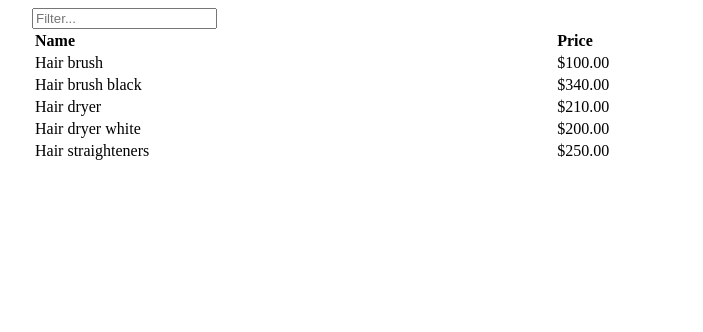
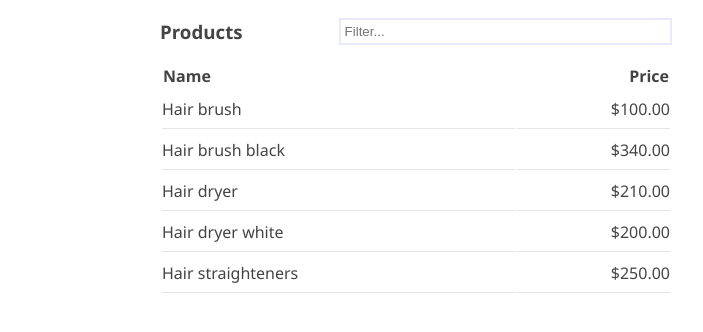
Before and after one commit to fabricionaweb/ng-test, an Angular app: page / in a window 1280 px wide. Shown: the top 332 px of the page, without its empty margins (224-927 px from the left). Built offline with nearby package versions, Linux system fonts and the light colour scheme.

Commit message:
improve design a bit

```diff
--- a/src/app/app.component.scss
+++ b/src/app/app.component.scss
@@ -0,0 +1,4 @@
+:host {
+  font-family: 'Segoe UI', Tahoma, Geneva, Verdana, sans-serif;
+  color: #444;
+}
--- a/src/app/components/product-list/product-list.component.scss
+++ b/src/app/components/product-list/product-list.component.scss
@@ -3,5 +3,16 @@
 
   th {
     text-align: left;
+    font-weight: 600;
+  }
+
+  th:last-child,
+  td:last-child {
+    text-align: right;
+  }
+
+  td {
+    padding: 0.5rem 0;
+    border-bottom: 1px solid rgba(0, 0, 0, 0.1);
   }
 }
--- a/src/app/pages/home/home.component.html
+++ b/src/app/pages/home/home.component.html
@@ -1,10 +1,18 @@
 <main class="wrapper">
-  <form [formGroup]="formGroup">
-    <input
-      formControlName="term"
-      placeholder="Filter..."
-    />
-  </form>
+  <div class="header">
+    <h3 class="heading">Products</h3>
+
+    <form
+      class="form"
+      [formGroup]="formGroup"
+    >
+      <input
+        class="search"
+        formControlName="term"
+        placeholder="Filter..."
+      />
+    </form>
+  </div>
 
   @if (vm$ | async; as vm) {
     <app-product-list
--- a/src/app/pages/home/home.component.scss
+++ b/src/app/pages/home/home.component.scss
@@ -1,4 +1,30 @@
 .wrapper {
-  max-width: 48em;
+  max-width: 32rem;
   margin: auto;
 }
+
+.header {
+  display: flex;
+  align-items: center;
+  justify-content: space-between;
+  gap: 6rem
+}
+
+.header {
+  font-weight: 400;
+}
+
+.form {
+  flex: 1;
+}
+
+.search {
+  width: 100%;
+  border: 0.125rem solid #e8e8ff;
+  padding: 0.25rem;
+
+  &:focus {
+    outline: 0;
+    border-color: #cbcbfd;
+  }
+}
--- a/src/styles.scss
+++ b/src/styles.scss
@@ -1 +1,9 @@
 /* You can add global styles to this file, and also import other style files */
+body {
+  margin: 0;
+  padding: 0;
+}
+
+*, *::after, *::before {
+  box-sizing: border-box;
+}
```
